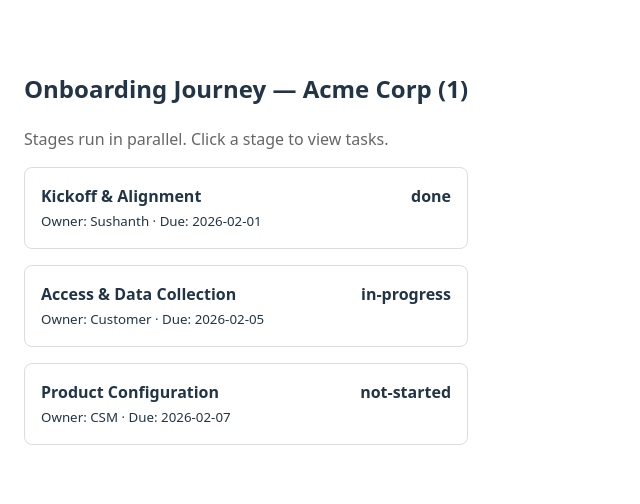
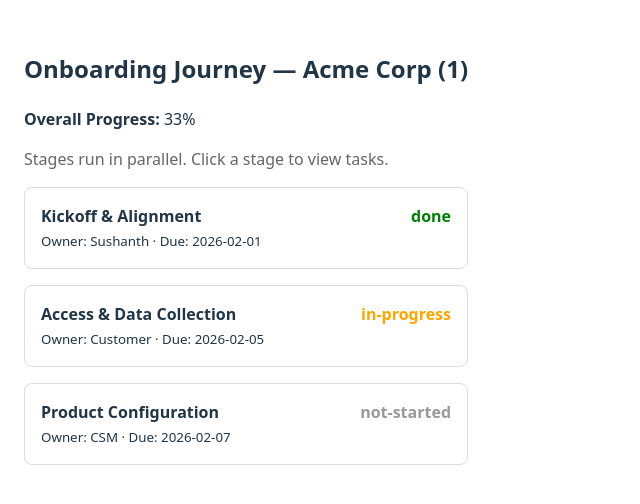
Before and after one commit to psysush10/onboarding-journey-spa, a React app: page /journey/1 in a window 1280 px wide. Shown: the part 144-648 px from the top of the page, without its empty margins (0-640 px from the left). Built offline with nearby package versions, Linux system fonts and the light colour scheme; the HTML template or start-up script is replaced by a standard one.

Commit message:
ui: add journey progress and status indicators

```diff
--- a/src/pages/Journey.jsx
+++ b/src/pages/Journey.jsx
@@ -42,7 +42,12 @@
 
 function Stage({ stage }) {
   const [open, setOpen] = useState(false);
-
+    const statusColors = {
+    done: "green",
+    "in-progress": "orange",
+    "not-started": "#999",
+    blocked: "red",
+  };
   return (
     <div
       style={{
@@ -62,7 +67,9 @@
             Owner: {stage.owner} · Due: {stage.dueDate}
           </small>
         </div>
-        <strong>{stage.status}</strong>
+        <strong style={{ color: statusColors[stage.status] }}>
+            {stage.status}
+        </strong>
       </div>
 
       {open && (
@@ -80,12 +87,18 @@
 
 export default function Journey() {
   const { customerId } = useParams();
+  const totalTasks = journeyData.stages.flatMap(s => s.tasks).length;
+  const completedTasks = journeyData.stages
+  .flatMap(s => s.tasks)
+  .filter(t => t.done).length;
 
+const progress = Math.round((completedTasks / totalTasks) * 100);
   return (
     <div style={{ padding: "24px", maxWidth: "800px", margin: "0 auto" }}>
       <h2>
         Onboarding Journey — {journeyData.customerName} ({customerId})
       </h2>
+      <strong>Overall Progress:</strong> {progress}%
 
       <p style={{ color: "#666" }}>
         Stages run in parallel. Click a stage to view tasks.
```
